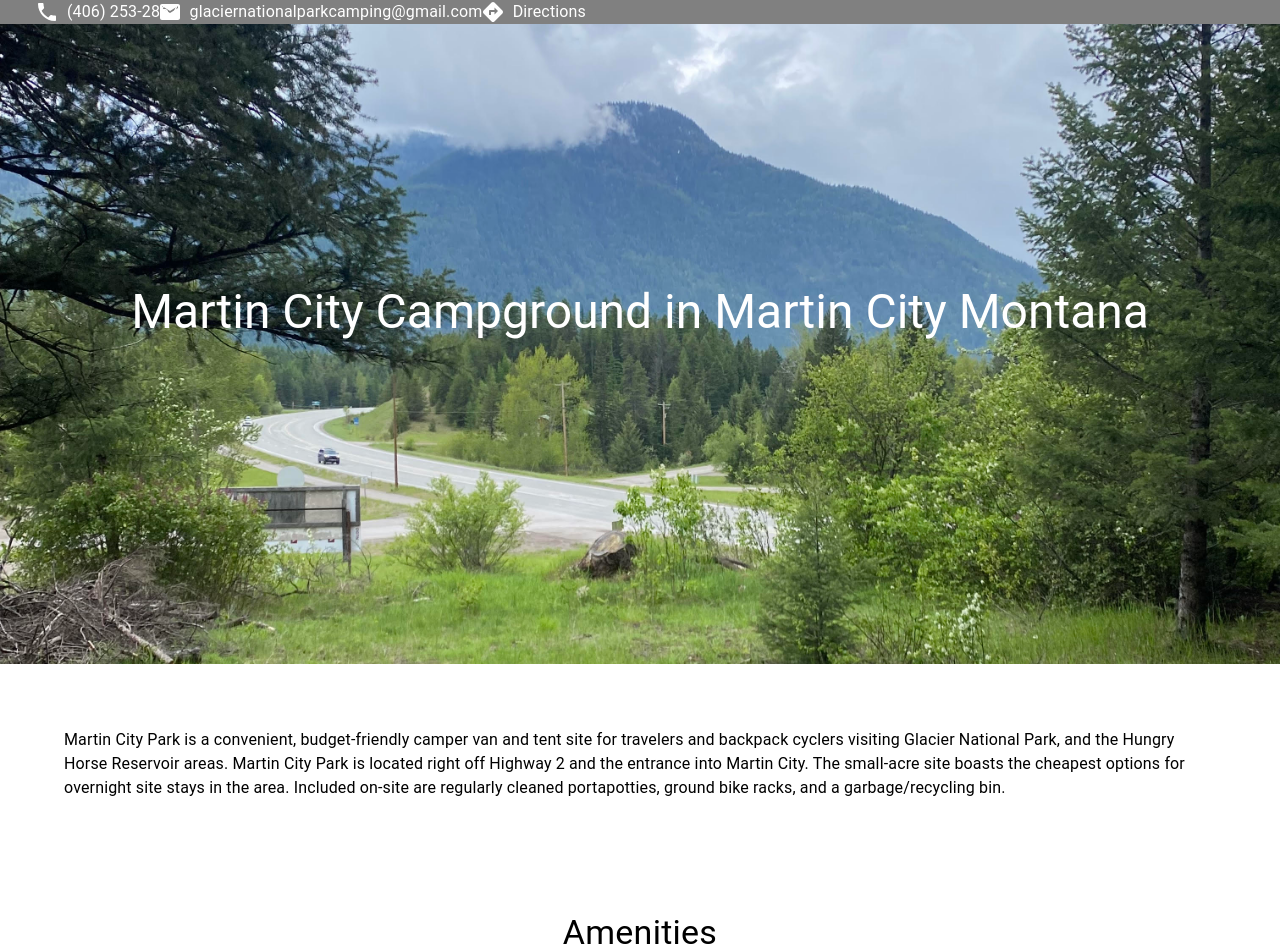
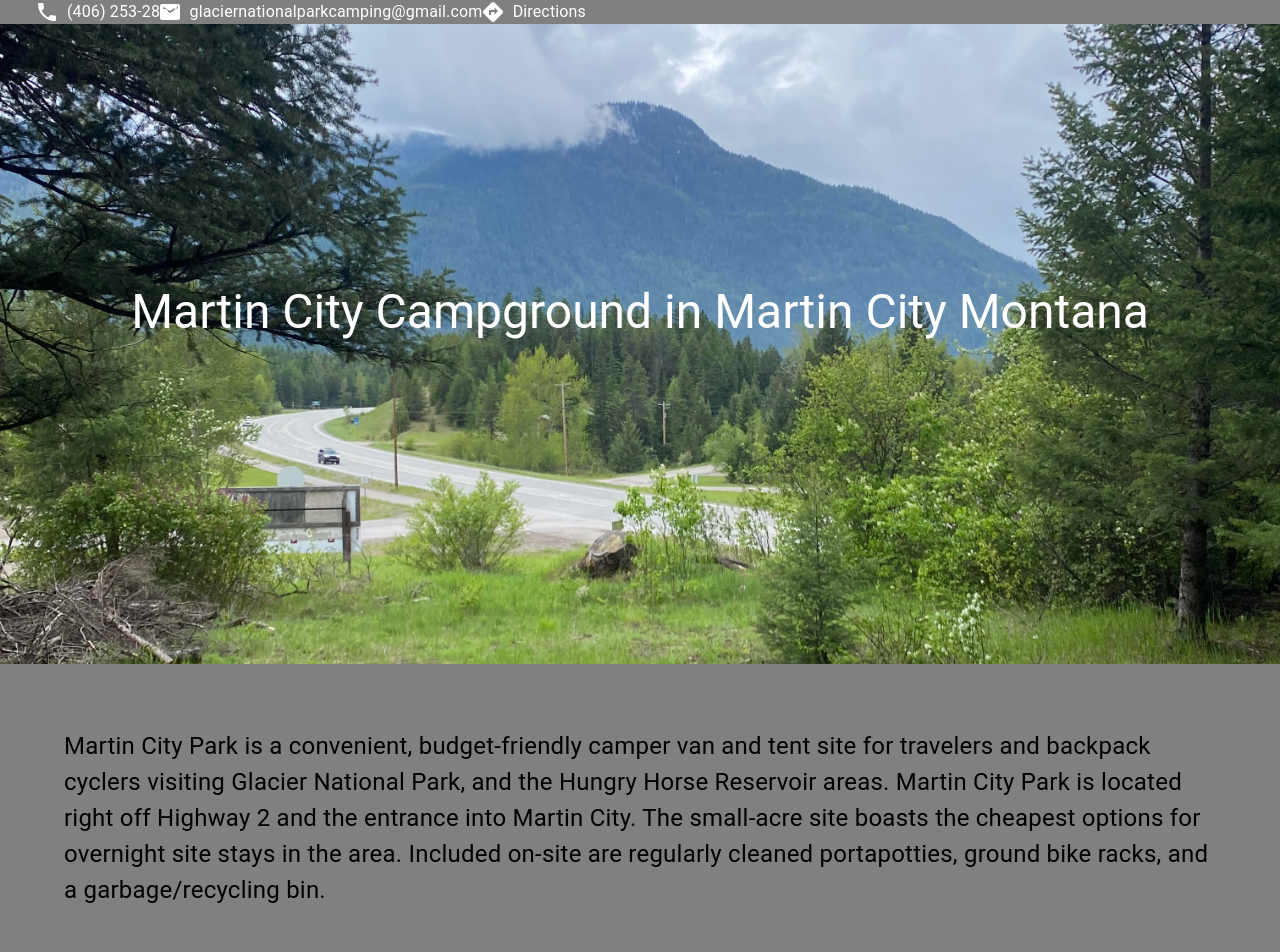
Before and after one commit to SABaltz/martin-city, a React (Create React App) app: page / in a window 1280 px wide. Shown: the top 952 px of the page. Built offline with nearby package versions, Linux system fonts and the light colour scheme.

Commit message:
Update text size

```diff
--- a/src/components/description/Description.jsx
+++ b/src/components/description/Description.jsx
@@ -1,13 +1,15 @@
 import {centerVertHoriz} from "../../global-parameters/Styles";
 import {Typography} from "@mui/material";
 import Box from "@mui/material/Box";
+import {secondaryColor} from "../../global-parameters/Parameters";
 
 function Description() {
     return (<Box sx={{
         width: '100vw',
-        ...centerVertHoriz
+        ...centerVertHoriz,
+        backgroundColor: secondaryColor
     }}>
-        <Typography sx={{margin: '4rem 4rem'}}>Martin City Park is a convenient, budget-friendly camper van and tent site
+        <Typography sx={{margin: '4rem 4rem', fontSize: '1.5rem'}}>Martin City Park is a convenient, budget-friendly camper van and tent site
             for travelers and backpack cyclers visiting Glacier National Park, and the Hungry Horse Reservoir areas.
             Martin City Park is located right off Highway 2 and the entrance into Martin City. The small-acre site
             boasts the cheapest options for overnight site stays in the area. Included on-site are regularly cleaned
```
